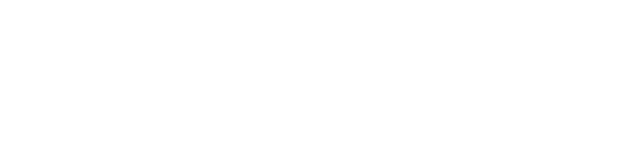
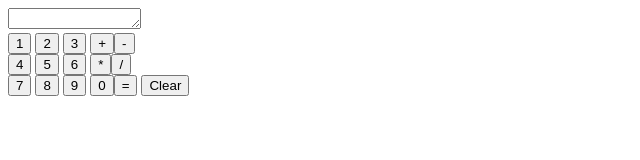
Before and after one commit to senayWondimteka/Calculator, a plain HTML site: page index.html in a window 1280 px wide. Shown: the whole page, without its empty margins (0-640 px from the left). Drawn offline with Linux system fonts and the light colour scheme.

Commit message:
The display is working without the functionlity of the buttons

```diff
--- a/index.html
+++ b/index.html
@@ -4,7 +4,20 @@
         <title>Calculator</title>
     </head>
     <body>
+        <textarea rows="1" cols="14" value='12345'></textarea> <br />
 
+        <button>1</button>
+        <button>2</button>
+        <button>3</button> <button>+</button><button>-</button><br />
+        <button>4</button>
+        <button>5</button>
+        <button>6</button> <button>*</button><button>/</button><br />
+        <button>7</button>
+        <button>8</button>
+        <button>9</button>
+        <button>0</button><button>=</button>
+
+        <button>Clear</button>
     </body>
     <script src="app.js"></script>
 </html>
```
